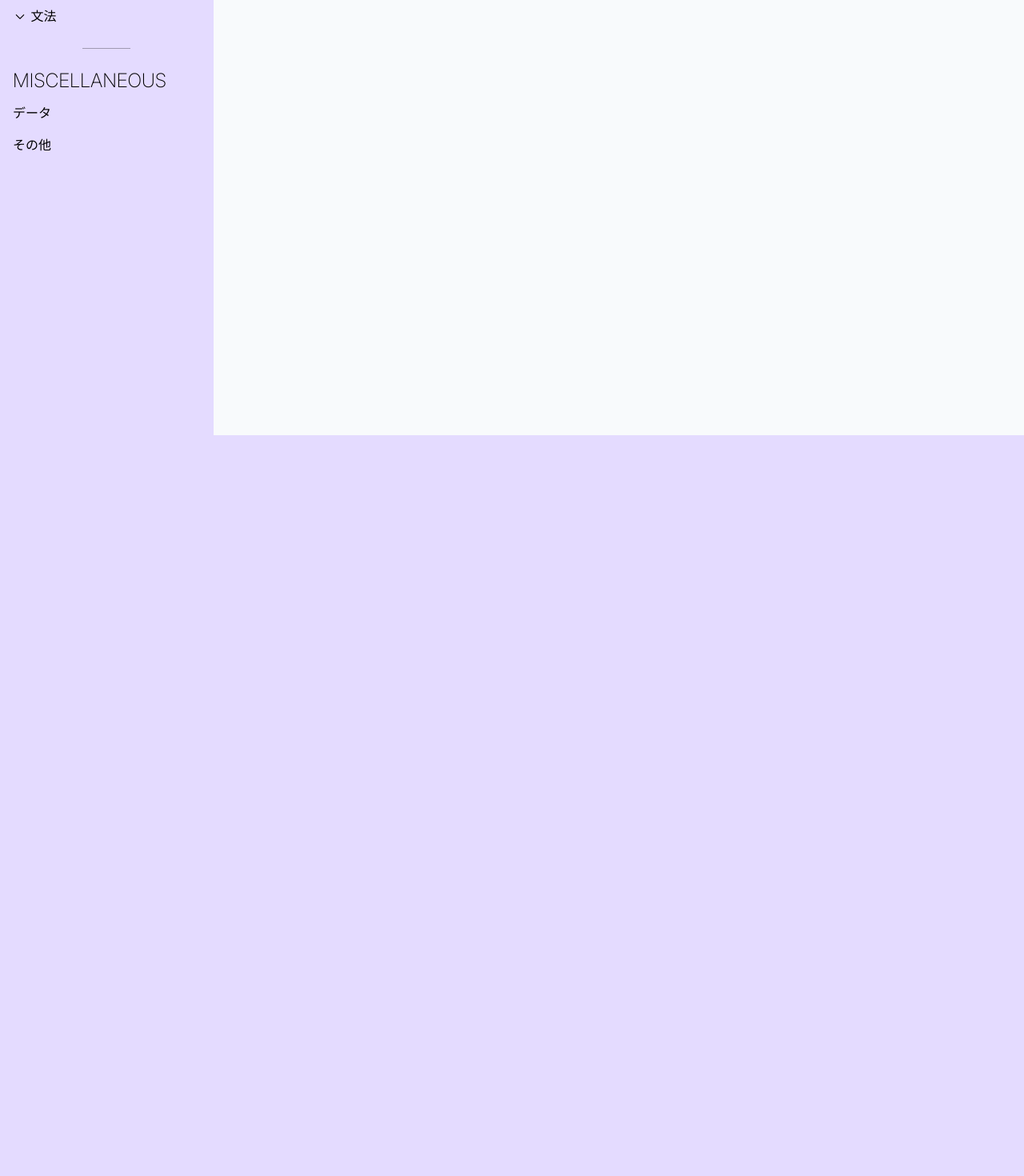
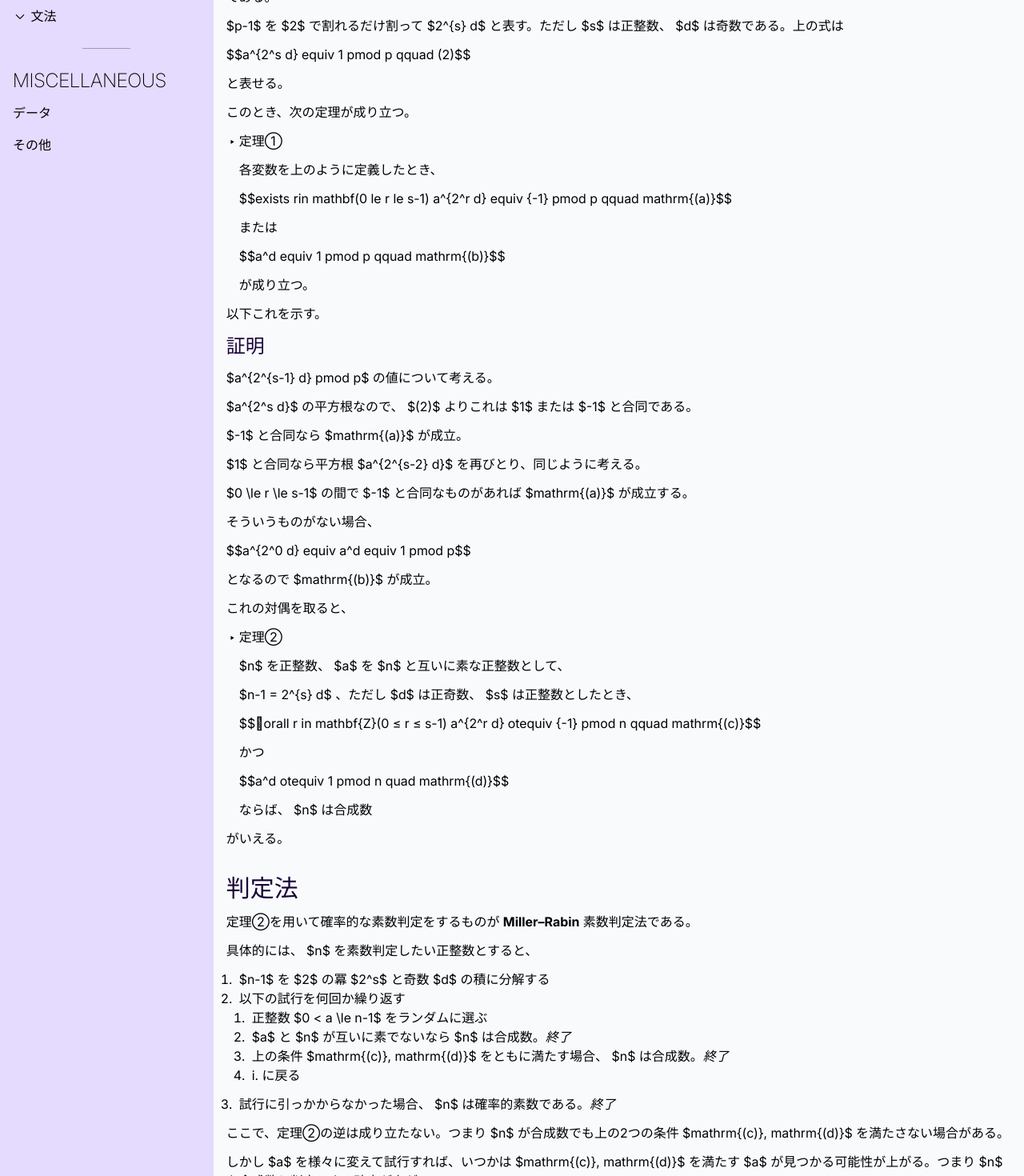
Before and after one commit to tktb-tess/uq-tess-xi, a SvelteKit app: page /others/miller-rabin in a window 1280 px wide. Shown: the part 320-1790 px from the top of the page at 80% size. Before the commit the page ends 864 px from the top, so only its background shows below. Built offline with nearby package versions, Linux system fonts and the light colour scheme.

Commit message:
hahahaha

```diff
--- a/src/lib/modules/util.ts
+++ b/src/lib/modules/util.ts
@@ -154,7 +154,6 @@ export const exEuclidean = (a: bigint, b: bigint) => {
  * @param n_ 判定したい整数
  */
 export const millerRabin = (n_: bigint) => {
-	if (typeof n_ !== 'bigint') throw TypeError('引数型は `bigint` でなければなりません');
 	if (n_ < 0n) throw Error('引数は正の整数でなければなりません');
 	const n = n_;
 
--- a/src/routes/(layout1)/others/miller-rabin/+page.svelte
+++ b/src/routes/(layout1)/others/miller-rabin/+page.svelte
@@ -0,0 +1,174 @@
+<script lang="ts">
+	import { PUBLIC_SITE_NAME } from "$env/static/public";
+
+    const ogTitle = 'Miller–Rabin 素数判定法';
+    const ogDesc = '確率的素数判定法';
+</script>
+
+<svelte:head>
+	<meta name="description" content={ogDesc} />
+	<!-- OGP -->
+	<meta property="og:title" content="{ogTitle} | {PUBLIC_SITE_NAME}" />
+	<meta property="og:description" content={ogDesc} />
+	<!-- twitter card -->
+	<meta name="twitter:title" content="{ogTitle} | {PUBLIC_SITE_NAME}" />
+	<meta name="twitter:description" content={ogDesc} />
+	<title>{ogTitle} | {PUBLIC_SITE_NAME}</title>
+</svelte:head>
+
+<h2 class="text-center my-8">{ogTitle}</h2>
+<section aria-labelledby="pree">
+	<h2 id="pree">前提知識</h2>
+	<p>$p$ を奇素数とする。フェルマーの小定理より、 $p$ と互いに素な正整数 $a$ について</p>
+	<p>{`$$a^{p-1} \equiv 1 \pmod p \qquad (1)$$`}</p>
+	<p>である。</p>
+	<p>
+		{`$p-1$`} を {`$2$`} で割れるだけ割って {`$2^{s} d$`} と表す。ただし $s$ は正整数、 $d$ は奇数である。上の式は
+	</p>
+	<p>{`$$a^{2^s d} \equiv 1 \pmod p \qquad (2)$$`}</p>
+	<p>と表せる。</p>
+	<p>このとき、次の定理が成り立つ。</p>
+	<ul>
+		<li>
+			<p>定理①</p>
+			<p>各変数を上のように定義したとき、</p>
+			<p>
+				{`$$\exists r\in \mathbf(0 \le r \le s-1) \ \ a^{2^r d} \equiv {-1} \pmod p \qquad \mathrm{(a)}$$`}
+			</p>
+			<p>または</p>
+			<p>{`$$a^d \equiv 1 \pmod p \qquad \mathrm{(b)}$$`}</p>
+			<p>が成り立つ。</p>
+		</li>
+	</ul>
+	<p>以下これを示す。</p>
+	<h3>証明</h3>
+	<p>{`$a^{2^{s-1} d} \pmod p$`} の値について考える。</p>
+	<p>{`$a^{2^s d}$ の平方根なので、 $(2)$ よりこれは $1$ または $-1$ と合同である。`}</p>
+	<p>{`$-1$ と合同なら $\mathrm{(a)}$ が成立。`}</p>
+	<p>$1$ と合同なら平方根 {`$a^{2^{s-2} d}$`} を再びとり、同じように考える。</p>
+	<p>$0 \le r \le s-1$ の間で $-1$ と合同なものがあれば {`$\mathrm{(a)}$`} が成立する。</p>
+	<p>そういうものがない場合、</p>
+	<p>{`$$a^{2^0 d} \equiv a^d \equiv 1 \pmod p$$`}</p>
+	<p>となるので {`$\mathrm{(b)}$`} が成立。</p>
+
+	<p>これの対偶を取ると、</p>
+	<ul>
+		<li>
+			<p>定理②</p>
+			<p>$n$ を正整数、 $a$ を $n$ と互いに素な正整数として、</p>
+			<p>{`$n-1 = 2^{s} d$`} 、ただし $d$ は正奇数、 $s$ は正整数としたとき、</p>
+			<p>
+				{`$$\forall r \in \mathbf{Z}(0 ≤ r ≤ s-1)\ \ a^{2^r d} \not\equiv {-1} \pmod n \qquad \mathrm{(c)}$$`}
+			</p>
+			<p>かつ</p>
+			<p>{`$$a^d \not\equiv 1 \pmod n \quad \mathrm{(d)}$$`}</p>
+			<p>ならば、 $n$ は合成数</p>
+		</li>
+	</ul>
+
+	<p>がいえる。</p>
+</section>
+<section aria-labelledby="judge">
+	<h2 id="judge">判定法</h2>
+	<p>
+		定理②を用いて確率的な素数判定をするものが <strong>Miller&ndash;Rabin</strong> 素数判定法である。
+	</p>
+	<p>具体的には、 $n$ を素数判定したい正整数とすると、</p>
+	<ol>
+		<li>$n-1$ を $2$ の冪 $2^s$ と奇数 $d$ の積に分解する</li>
+		<li>
+			以下の試行を何回か繰り返す
+			<ol>
+				<li>正整数 $0 &lt; a \le n-1$ をランダムに選ぶ</li>
+				<li>$a$ と $n$ が互いに素でないなら $n$ は合成数。<em>終了</em></li>
+				<li>
+					上の条件 {`$\mathrm{(c)}, \mathrm{(d)}$`} をともに満たす場合、 $n$ は合成数。<em>終了</em>
+				</li>
+				<li>i. に戻る</li>
+			</ol>
+		</li>
+		<li>試行に引っかからなかった場合、 $n$ は確率的素数である。<em>終了</em></li>
+	</ol>
+	<p>
+		ここで、定理②の逆は成り立たない。つまり $n$ が合成数でも上の2つの条件 {`$\mathrm{(c)}, \mathrm{(d)}$`}
+		を満たさない場合がある。
+	</p>
+	<p>
+		しかし $a$ を様々に変えて試行すれば、いつかは {`$\mathrm{(c)}, \mathrm{(d)}$`} を満たす $a$ が見つかる可能性が上がる。つまり
+		$n$ を合成数と判定できる確率が上がる。
+	</p>
+</section>
+<section aria-labelledby="jissou">
+	<h2 id="jissou">実装例</h2>
+	<h3>TypeScript</h3>
+	<pre><code>
+{`
+/**
+ * Miller-Rabin 素数判定法 (n < 2^64 の場合決定的に判定)
+ * @param n_ 判定したい整数
+ */
+export const millerRabin = (n_: bigint) => {
+	if (n_ < 0n) throw Error('引数は正の整数でなければなりません');
+	const n = n_;
+
+	if (n === 2n) return true;
+	if (n === 1n || n % 2n === 0n) return false;
+
+	const bit_num = n.toString(2).length;
+	const s = BigInt((n - 1n).toString(2).match(/0+$/g)?.[0].length ?? 0);
+	const d = (n - 1n) >> s;
+
+	if (n < 2n ** 64n) {
+		/** n が 2^64 未満の時、決定的に判定できる 参考: https://miller-rabin.appspot.com/#bases7 */
+		const bases_under_64 = [2n, 325n, 9375n, 28178n, 450775n, 9780504n, 1795265022n] as const;
+
+		challenge: for (const b_ of bases_under_64) {
+			const base = b_ >= n ? b_ % n : b_;
+
+			if (base === 0n) continue challenge;
+
+			if (exEuclidean(base, n).gcd != 1n) return false;
+
+			let y = modPow(base, d, n);
+
+			if (y === 1n) continue challenge;
+
+			for (let i = 0n; i < s; i++) {
+				if (y === n - 1n) continue challenge;
+
+				y = (y * y) % n;
+			}
+			return false;
+		}
+		return true;
+	} else {
+		/** 試行回数 */
+		const max_rot = 40;
+
+		challenge2: for (let i = 0; i < max_rot; i++) {
+			let b_ = 0n;
+
+			while (b_ < 2n || b_ >= n) {
+				b_ = getRandBIByBitLength(bit_num);
+			}
+
+			if (exEuclidean(b_, n).gcd !== 1n) return false;
+
+			const base = b_;
+
+			let y = modPow(base, d, n);
+
+			if (y === 1n) continue challenge2;
+
+			for (let i = 0n; i < s; i++) {
+				if (y === n - 1n) continue challenge2;
+				y = (y * y) % n;
+			}
+			return false;
+		}
+		return true;
+	}
+};
+
+`}</code></pre>
+</section>
```
